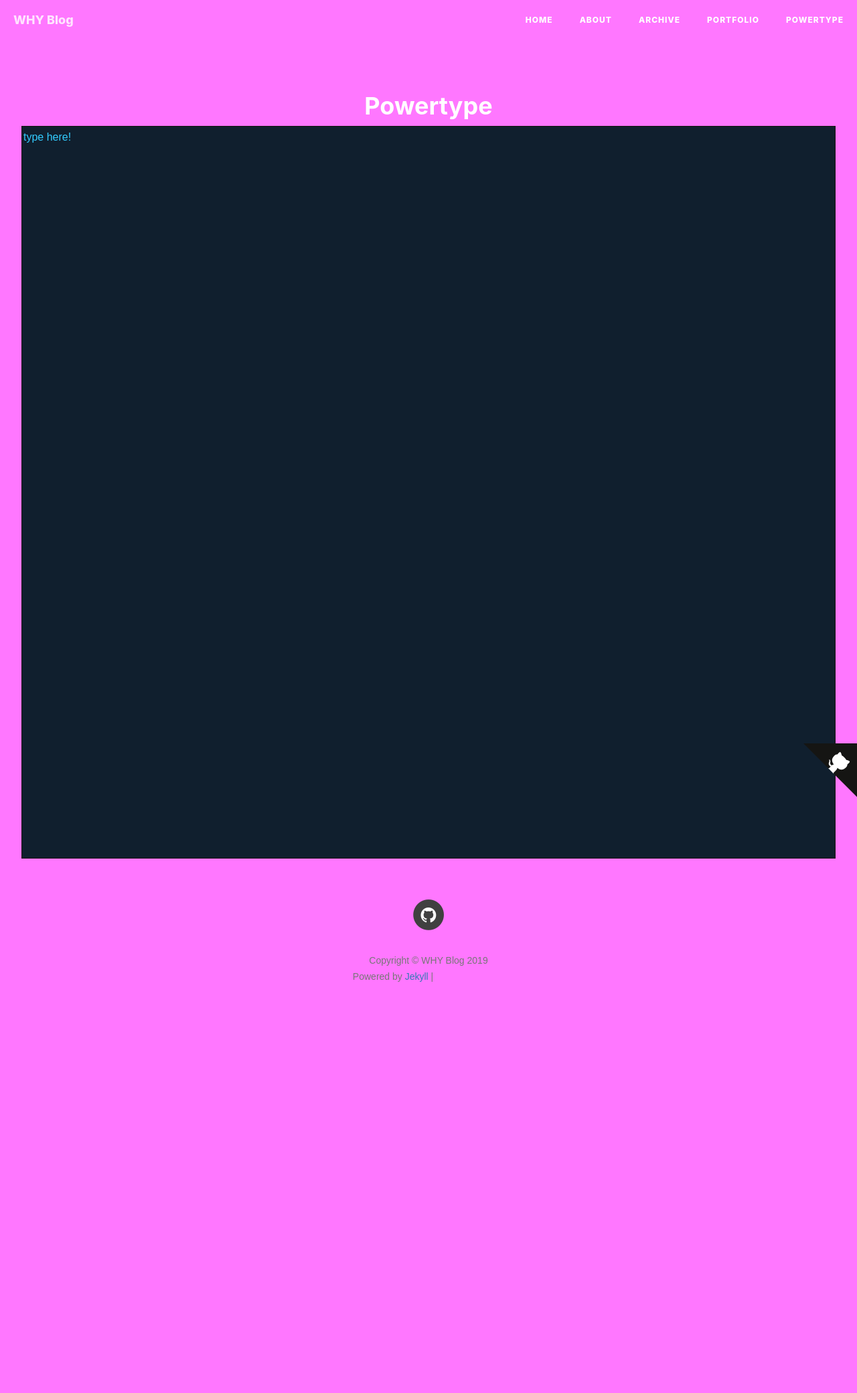
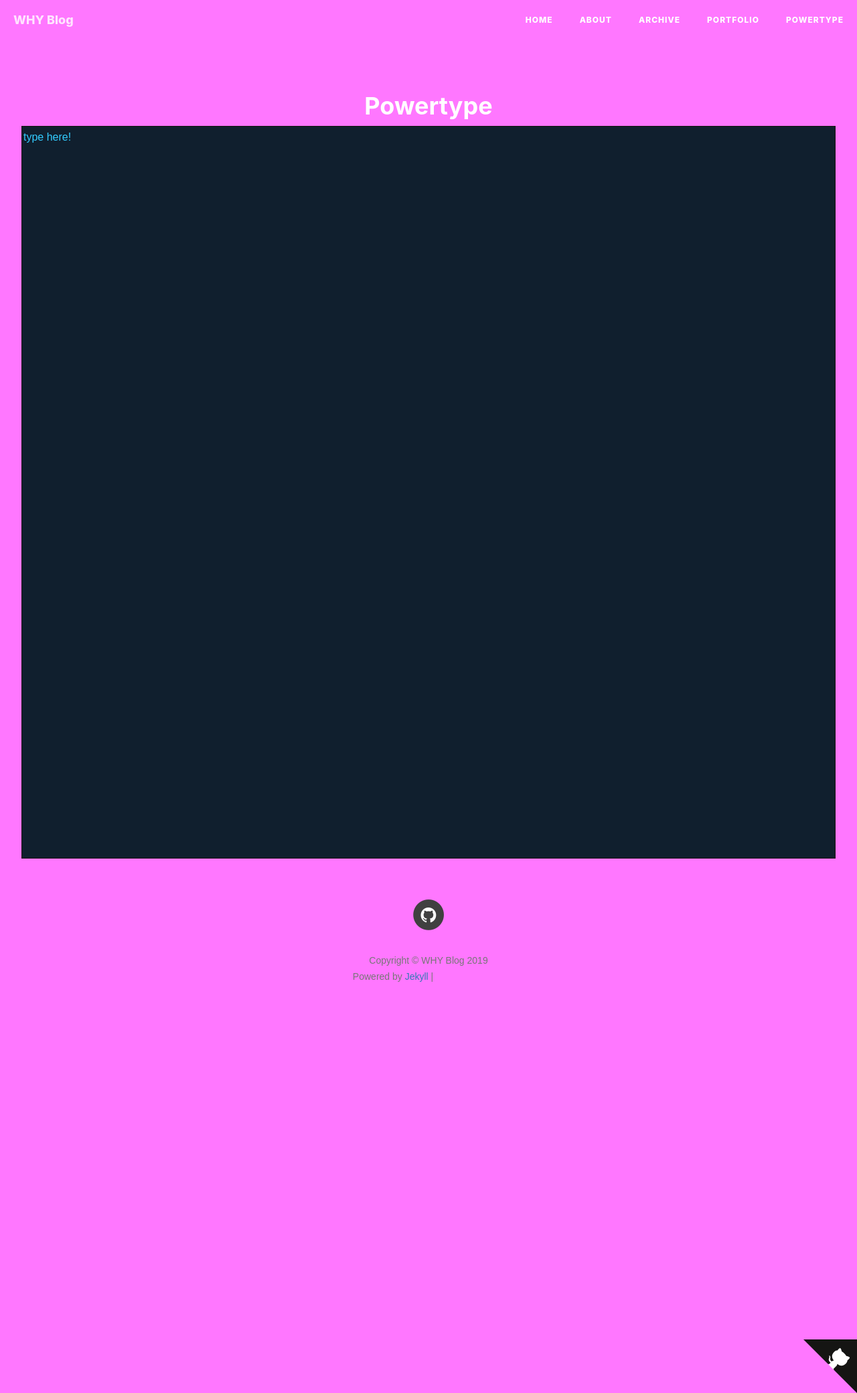
Before and after one commit to WHYBBE/WHYBBE.github.io, a Jekyll site: the page built from powertype/index.html, in a window 1280 px wide. Shown: the whole page at 67% size. Built offline with Jekyll 4.4.1, drawn with Linux system fonts in a browser that asks for light colours; nearby versions of some CDN libraries; comment, search, counter and statistics services are not loaded; before the commit the page ends 1563 px from its top, so only the background shows below that; grey boxes are pictures that could not be loaded.

Commit message:
Update index.html

```diff
--- a/powertype/index.html
+++ b/powertype/index.html
@@ -33,7 +33,7 @@ layout: "default"
 </head>
 <body>
     <a href="https://github.com/disjukr/activate-power-mode" class="github-corner">
-    	<svg width="80" height="80" viewBox="0 0 250 250" style="fill:#151513; color:#fff; position: absolute; top: 1110; border: 0; right: 0;">
+    	<svg width="80" height="80" viewBox="0 0 250 250" style="fill:#151513; color:#fff; position: absolute; top: 2000; border: 0; right: 0;">
     		<path d="M0,0 L115,115 L130,115 L142,142 L250,250 L250,0 Z"></path>
     		<path d="M128.3,109.0 C113.8,99.7 119.0,89.6 119.0,89.6 C122.0,82.7 120.5,78.6 120.5,78.6 C119.2,72.0 123.4,76.3 123.4,76.3 C127.3,80.9 125.5,87.3 125.5,87.3 C122.9,97.6 130.6,101.9 134.4,103.2" fill="currentColor" style="transform-origin: 130px 106px;" class="octo-arm"></path>
     		<path d="M115.0,115.0 C114.9,115.1 118.7,116.5 119.8,115.4 L133.7,101.6 C136.9,99.2 139.9,98.4 142.2,98.6 C133.8,88.0 127.5,74.4 143.8,58.0 C148.5,53.4 154.0,51.2 159.7,51.0 C160.3,49.4 163.2,43.6 171.4,40.1 C171.4,40.1 176.1,42.5 178.8,56.2 C183.1,58.6 187.2,61.8 190.9,65.4 C194.5,69.0 197.7,73.2 200.1,77.6 C213.8,80.2 216.3,84.9 216.3,84.9 C212.7,93.1 206.9,96.0 205.4,96.6 C205.1,102.4 203.0,107.8 198.3,112.5 C181.9,128.9 168.3,122.5 157.7,114.1 C157.9,116.9 156.7,120.9 152.7,124.9 L141.0,136.5 C139.8,137.7 141.6,141.9 141.8,141.8 Z" fill="currentColor" class="octo-body"></path>
```
